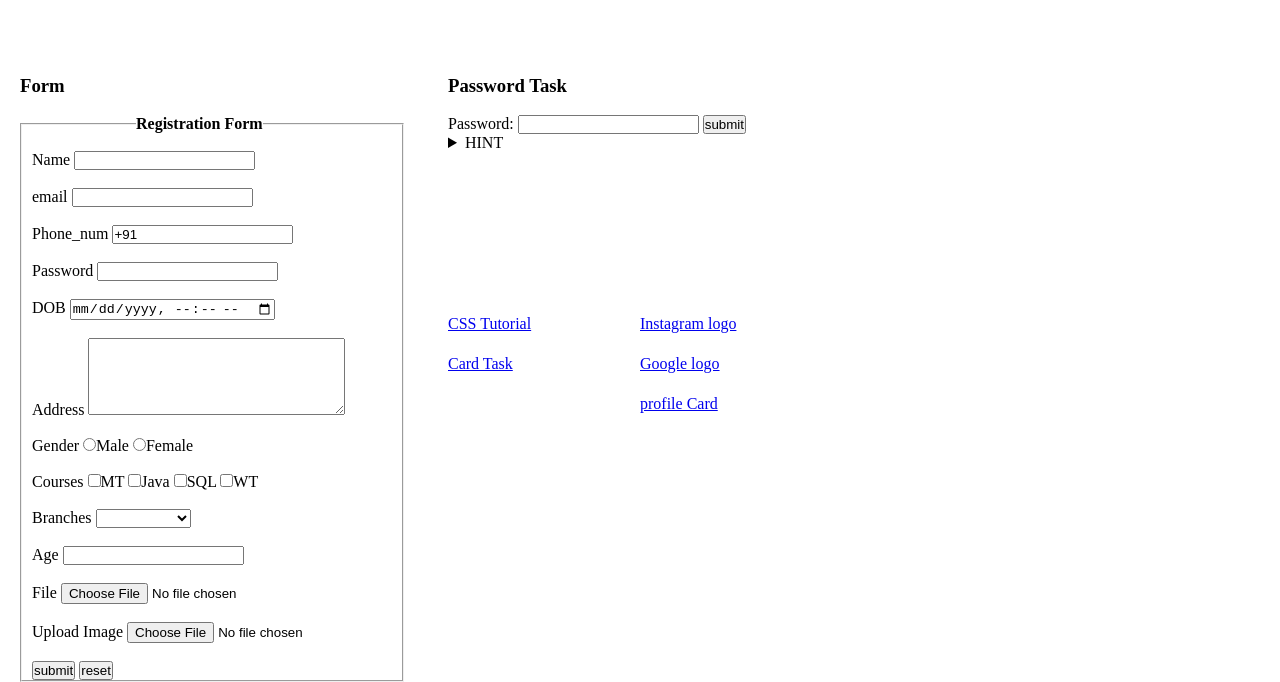
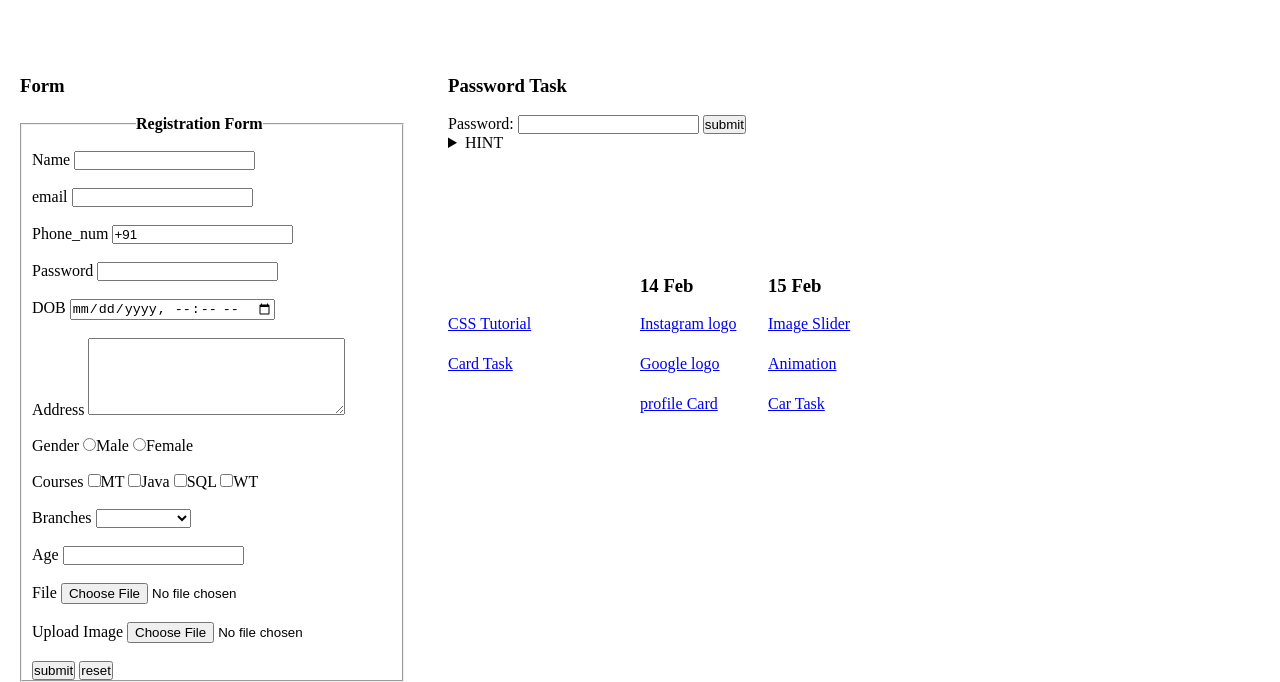
Before and after one commit to PratikShelar23/web-tech, a plain HTML site: page index.htm in a window 1280 px wide. Shown: the part 725-1407 px from the top of the page. Drawn offline with Linux system fonts and the light colour scheme.

Commit message:
first commit

```diff
--- a/index.htm
+++ b/index.htm
@@ -413,10 +413,15 @@
         </details>
     </form>
 </div>
+<h3 id="f14">14 Feb</h3>
 <a id="css" href="newindex.html" target="_blank">CSS Tutorial</a>
 <a id="card" href="card.html">Card Task</a>
 <a id="ins" href="instalogo/insta.html">Instagram logo</a>
 <a id="goo" href="./instalogo/googlelogo/google.html">Google logo</a>
 <a id="feb" href="feb14.html">profile Card</a>
+<h3 id="f15">15 Feb</h3>
+<a id="slider" href="./image-slider/index.htm" target="_blank">Image Slider</a>
+<a id="animation" href="./image-slider/animation/index.html" target="_blank">Animation</a>
+<a id="Carlight" href="./image-slider/animation/tailight/index.html" target="_blank">Car Task</a>
 </body>
 </html>
--- a/style.css
+++ b/style.css
@@ -95,3 +95,31 @@
     left: 50%;
     top: 140%;
 }
+
+#f14{
+    position: absolute;
+    left: 50%;
+    top: 125%;
+}
+#f15{
+    position: absolute;
+    left: 60%;
+    top: 125%;
+}
+
+#slider{
+    position: absolute;
+    left: 60%;
+    top: 130%;
+}
+
+#animation{
+    position: absolute;
+    left: 60%;
+    top: 135%;
+}
+#Carlight{
+    position: absolute;
+    left: 60%;
+    top: 140%;
+}
```
